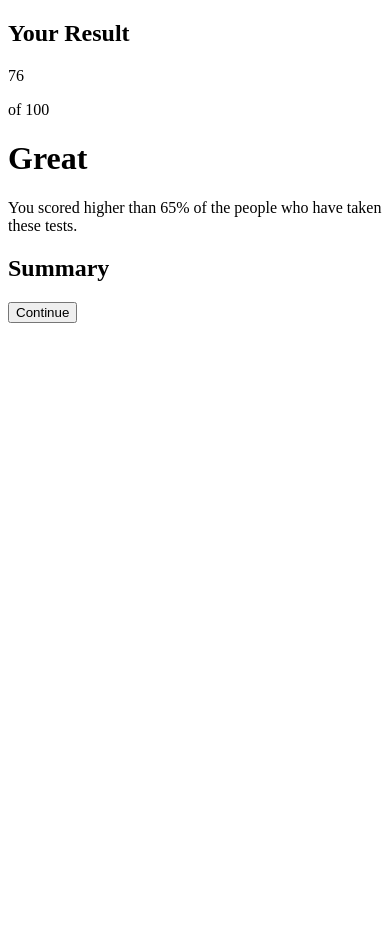
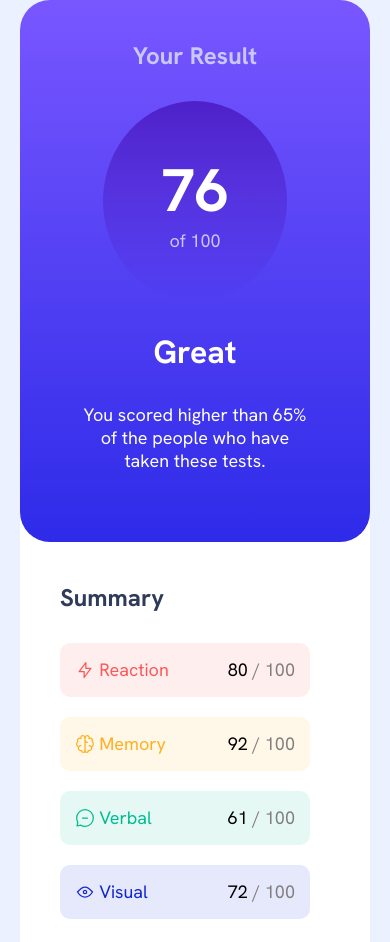
Before and after one commit to Quae03/results-summary-project, a plain HTML site: page index.html in a window 390 px wide. Shown: the top 942 px of the page. Before the commit the page ends 844 px from the top, so only its background shows below. Drawn offline with Linux system fonts and the light colour scheme.

Commit message:
CSS styling & inserting JSON
-feat: styled html content
-feat: dynamically pushed JSON in javascript into HTML
-feat: used media queries to update content for mobile users

```diff
--- /dev/null
+++ b/css/components/_main.scss
@@ -0,0 +1,132 @@
+main {
+    display: flex;
+    margin: 0 auto;
+    margin-top: 100px;
+    width: fit-content;
+    @media (max-width: 684px) {
+        flex-direction: column;
+        margin: 0;
+    }
+    .result-div {
+        background: blue; // Fallback color
+        background: -webkit-linear-gradient(to bottom, hsl(252, 100%, 67%), hsl(241, 81%, 54%));
+        background: -moz-linear-gradient(to bottom, hsl(252, 100%, 67%), hsl(241, 81%, 54%));
+        background: -o-linear-gradient(to bottom, hsl(252, 100%, 67%), hsl(241, 81%, 54%));
+        background: linear-gradient(to bottom, hsl(252, 100%, 67%), hsl(241, 81%, 54%));
+        border-radius: 30px;
+        color: #fff;
+        @include flexHorizonCenter();
+        display: flex;
+        flex-direction: column;
+        align-items: center;
+        padding: 40px 60px;
+        max-width: 350px;
+        >* {
+            margin-bottom: 30px;
+        }
+        h2 {
+            color: hsl(241, 100%, 89%);
+        }
+        .score-circle {
+            background: linear-gradient(to bottom, hsla(256, 72%, 46%, 1), hsla(241, 72%, 46%, 0));
+            border-radius: 50%;
+            @include flexVerticalCenter;
+            height: 200px;
+            text-align: center;
+            width: 80%;
+            .score {
+                font-size: 60px;
+                font-weight: bold;
+            }
+            p:not(.score) {
+                color: hsl(241, 100%, 89%);
+            }
+        }
+        p {
+            text-align: center;
+        }
+    }
+    .summary-div {
+        background-color: #fff;
+        border-radius: 30px;
+        color: #000;
+        display: flex;
+        flex-direction: column;
+        padding: 40px;
+        >* {
+            margin-bottom: 20px;
+        }
+        h2 {
+            color: hsl(224, 30%, 27%);
+            margin-bottom: 30px;
+        }
+        ul {
+            display: flex;
+            flex-direction: column;
+            list-style: none;
+            padding: 0;
+            width: 250px;
+            @media (max-width: 684px) {
+                max-width: 300px;
+            }
+            li {
+                border-radius: 10px;
+                display: flex;
+                justify-content: space-between;
+                padding: 15px;
+                margin-bottom: 20px;
+                * {
+                    display: inline;
+                }
+                img {
+                    vertical-align: middle;
+                    position: relative;
+                    top: -2px;
+                }
+                p#category1 {
+                    color: hsl(0, 100%, 67%);
+                }
+                p#category2 {
+                    color: hsl(39, 100%, 56%);
+                }
+                p#category3 {
+                    color: hsl(166, 100%, 37%);
+                }
+                p#category4 {
+                    color: hsl(234, 85%, 45%);
+                }
+                p.denominator {
+                    color: rgba(129, 126, 126);
+                }
+            }
+            #result1 {
+                background-color: hsla(0, 100%, 67%, 0.1);
+            }
+            #result2 {
+                background-color: hsla(39, 100%, 56%, 0.1);
+            }
+            #result3 {
+                background-color: hsla(166, 100%, 37%, 0.1);
+            }
+            #result4 {
+                background-color: hsla(234, 85%, 45%, 0.1);
+            }
+        }
+        button {
+            background-color: hsl(224, 30%, 27%);
+            border: none;
+            border-radius: 30px;
+            color: #fff;
+            padding: 15px;
+            width: 100%;
+            &:hover {
+                background: blue; // Fallback color
+                background: -webkit-linear-gradient(to bottom, hsl(252, 100%, 67%), hsl(241, 81%, 54%));
+                background: -moz-linear-gradient(to bottom, hsl(252, 100%, 67%), hsl(241, 81%, 54%));
+                background: -o-linear-gradient(to bottom, hsl(252, 100%, 67%), hsl(241, 81%, 54%));
+                background: linear-gradient(to bottom, hsl(252, 100%, 67%), hsl(241, 81%, 54%));
+                cursor: pointer;
+            }
+        }
+    }
+}
--- /dev/null
+++ b/css/styles.scss
@@ -0,0 +1,36 @@
+$debug: 1px solid red;
+
+@mixin flexHorizonCenter{
+    display: flex;
+    flex-direction: column;
+    align-items: center;
+}
+
+@mixin flexVerticalCenter{
+    display: flex;
+    flex-direction: column;
+    justify-content: center;
+}
+
+* {
+    box-sizing: border-box;
+    font-family: "Hanken Grotesk";
+    margin: 0;
+}
+
+body {
+    background-color: hsl(221, 100%, 96%);
+}
+
+.content {
+    background-color: #fff;
+    border-radius: 30px;
+    margin: 0 auto;
+    width: fit-content;
+}
+
+button, p:not(.score) {
+    font-size: 18px;
+}
+
+@import "./components/main.scss";
--- a/index.html
+++ b/index.html
@@ -8,11 +8,11 @@
 
   <link rel="preconnect" href="https://fonts.googleapis.com">
   <link rel="preconnect" href="https://fonts.gstatic.com" crossorigin>
-  <link href="https://fonts.googleapis.com/css2?family=DM+Sans:ital,opsz,wght@0,9..40,402;1,9..40,402&family=Hanken+Grotesk:ital,wght@0,100..900;1,100..900&family=Inter:ital,opsz,wght@0,14..32,100..900;1,14..32,100..900&display=swap" rel="stylesheet"> <!-- Referencing custom font -->
+  <link href="https://fonts.googleapis.com/css2?family=DM+Sans:ital,opsz,wght@0,9..40,402;1,9..40,402&family=Hanken+Grotesk:ital,wght@0,100..900;1,100..900&family=Inter:ital,opsz,wght@0,14..32,100..900;1,14..32,100..900&display=swap" rel="stylesheet">
+
+  <link rel="stylesheet" href="./css/styles.css">
 
   <title>Frontend Mentor | Results summary component</title>
-
-  <link rel="stylesheet" href="./css/styles.css">
 
 </head>
 <body>
@@ -40,3 +40,15 @@
 </body>
 <script src="script.js"></script>
 </html>
+
+<!-- Reaction
+      80 / 100
+
+      Memory
+      92 / 100
+
+      Verbal
+      61 / 100
+
+      Visual
+      72 / 100 -->
--- a/script.js
+++ b/script.js
@@ -0,0 +1,44 @@
+const data = JSON.parse(`[
+  {
+    "id": 1,
+    "category": "Reaction",
+    "score": 80,
+    "icon": "./assets/images/icon-reaction.svg"
+  },
+  {
+    "id": 2,
+    "category": "Memory",
+    "score": 92,
+    "icon": "./assets/images/icon-memory.svg"
+  },
+  {
+    "id": 3,
+    "category": "Verbal",
+    "score": 61,
+    "icon": "./assets/images/icon-verbal.svg"
+  },
+  {
+    "id": 4,
+    "category": "Visual",
+    "score": 72,
+    "icon": "./assets/images/icon-visual.svg"
+  }
+]`);
+
+// Push the respective information into HTML as list elements
+function map() {
+    return (document.getElementById('scores-list').innerHTML = data.map((x)=> {
+        let {id, category, score, icon} = x;
+        return `<li id="result${id}">
+          <div>
+            <img id="icon${id}" src="${icon}" alt="">
+            <p id="category${id}">${category}</p>
+          </div>
+          <div>
+            <p>${score} <p class="denominator">/ 100</p></p>
+          </div>
+        </li>`
+    }).join(''))
+}
+
+map();
```
Also changed, not shown: assets/fonts/HankenGrotesk-VariableFont_wght.ttf (added), assets/fonts/README.txt (added), assets/fonts/static/HankenGrotesk-Bold.ttf (added), assets/fonts/static/HankenGrotesk-ExtraBold.ttf (added), assets/fonts/static/HankenGrotesk-Medium.ttf (added), assets/images/favicon-32x32.png (added), assets/images/icon-memory.svg (added), assets/images/icon-reaction.svg (added), assets/images/icon-verbal.svg (added), assets/images/icon-visual.svg (added), css/components/_resultDiv.scss (added), css/components/_summaryDiv.scss (added), css/styles.css, 1 other file.
